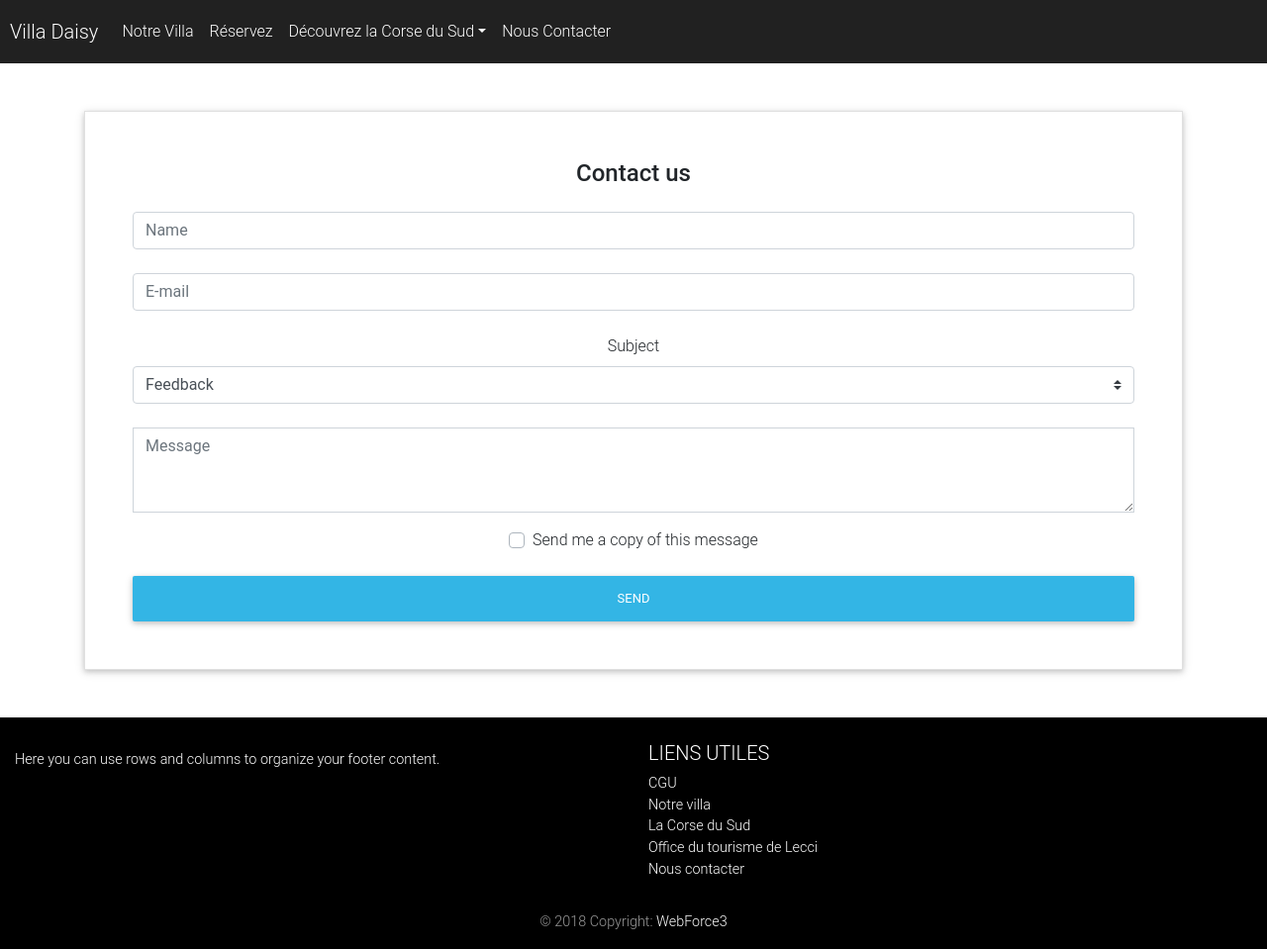
After one commit to Sesmose/VillaDaisy2, a Symfony app: template templates/pages/contact.html.twig in a window 1280 px wide. The commit adds this page. Shown: the whole page at 99% size. Run offline with Twig, Linux system fonts and the light colour scheme; the template is opened without the code that fills it, so the values that code supplies are empty; some libraries are stand-ins or nearby versions.

Commit message:
Front MAJ

```diff
--- a/config/routes.yaml
+++ b/config/routes.yaml
@@ -20,3 +20,9 @@ captcha_routing:
 activites:
   path: /activites
   controller: App\Controller\ActivitesController::index
+
+
+
+contact:
+  path: /contact
+  controller: App\Controller\ContactController::index
--- a/templates/base.html.twig
+++ b/templates/base.html.twig
@@ -58,6 +58,7 @@
             </style>
         {% endblock %}
     </head>
+    <body>
     <!--Navbar-->
     <nav class="navbar navbar-expand-lg navbar-dark elegant-color-dark scrolling-navbar">
 
@@ -86,13 +87,14 @@
                     <a class="nav-link dropdown-toggle" id="navbarDropdownMenuLink" data-toggle="dropdown"
                        aria-haspopup="true" aria-expanded="false">Découvrez la Corse du Sud</a>
                     <div class="dropdown-menu mt-1" aria-labelledby="navbarDropdownMenuLink">
-                        <a class="dropdown-item" href="https://www.tripadvisor.fr/Attractions-g1497688-Activities-c61-Lecci_Porto_Vecchio_Corse_du_Sud_Corsica.html">Pour les sportifs</a>
-                        <a class="dropdown-item" href="https://www.tripadvisor.fr/Restaurants-g1497688-Lecci_Porto_Vecchio_Corse_du_Sud_Corsica.html">A deux</a>
-                        <a class="dropdown-item" href="http://www.vacances-corses.com/2011/04/14/10-visites-corse-du-sud/">Pour se ressourcer</a>
+                        <a class="dropdown-item" href="{{ path('activites') }}">Les activités</a>
+                        <a class="dropdown-item" href="https://www.tripadvisor.fr/Attractions-g1497688-Activities-c61-Lecci_Porto_Vecchio_Corse_du_Sud_Corsica.html">Sport</a>
+                        <a class="dropdown-item" href="https://www.tripadvisor.fr/Restaurants-g1497688-Lecci_Porto_Vecchio_Corse_du_Sud_Corsica.html">Gastronomie</a>
+                        <a class="dropdown-item" href="http://www.vacances-corses.com/2011/04/14/10-visites-corse-du-sud/">Nature</a>
                     </div>
                 </li>
                 <li class="nav-item">
-                    <a class="nav-link" href="#">Nous Contacter</a>
+                    <a class="nav-link" href="{{ path('contact') }}">Nous Contacter</a>
                 </li>
 
             </ul>
@@ -138,16 +140,16 @@
                             <a href="#!">CGU</a>
                         </li>
                         <li>
-                            <a href="#!">Notre villa</a>
+                            <a href="{{ path('maison') }}">Notre villa</a>
                         </li>
                         <li>
-                            <a href="#!">La Corse du Sud</a>
+                            <a href="{{ path('activites') }}">La Corse du Sud</a>
                         </li>
                         <li>
-                            <a href="#!">Office du tourisme de Porto-Vecchio</a>
+                            <a href="http://www.lecci-sudcorse.com/">Office du tourisme de Lecci</a>
                         </li>
                         <li>
-                            <a href="#!">Nous contacter</a>
+                            <a href="{{ path('contact') }}">Nous contacter</a>
                         </li>
                     </ul>
 
@@ -166,6 +168,7 @@
         <!-- Copyright -->
 
     </footer>
+    </body>
     <!-- Footer -->
         <!-- JQuery -->
         <script type="text/javascript" src="https://cdnjs.cloudflare.com/ajax/libs/jquery/3.4.1/jquery.min.js"></script>
--- /dev/null
+++ b/templates/pages/contact.html.twig
@@ -0,0 +1,57 @@
+{% extends 'base.html.twig' %}
+
+
+{% block stylesheet %}
+
+	<style>
+
+	</style>
+{% endblock %}
+{% block body %}
+<div class="container z-depth-1 my-5 px-0">
+<!-- Default form contact -->
+<form class="text-center border border-light p-5" action="#!">
+
+    <p class="h4 mb-4">Contact us</p>
+
+    <!-- Name -->
+    <input type="text" id="defaultContactFormName" class="form-control mb-4" placeholder="Name">
+
+    <!-- Email -->
+    <input type="email" id="defaultContactFormEmail" class="form-control mb-4" placeholder="E-mail">
+
+    <!-- Subject -->
+    <label>Subject</label>
+    <select class="browser-default custom-select mb-4">
+        <option value="" disabled>Choose option</option>
+        <option value="1" selected>Feedback</option>
+        <option value="2">Report a bug</option>
+        <option value="3">Feature request</option>
+        <option value="4">Feature request</option>
+    </select>
+
+    <!-- Message -->
+    <div class="form-group">
+        <textarea class="form-control rounded-0" id="exampleFormControlTextarea2" rows="3" placeholder="Message"></textarea>
+    </div>
+
+    <!-- Copy -->
+    <div class="custom-control custom-checkbox mb-4">
+        <input type="checkbox" class="custom-control-input" id="defaultContactFormCopy">
+        <label class="custom-control-label" for="defaultContactFormCopy">Send me a copy of this message</label>
+    </div>
+
+    <!-- Send button -->
+    <button class="btn btn-info btn-block" type="submit">Send</button>
+
+</form>
+<!-- Default form contact -->
+
+	</div>
+{% endblock %}
+{% block javascripts %}
+<script src="https://www.google.com/recaptcha/api.js" async defer></script>
+<script type="text/javascript">
+
+</script>
+{% endblock %}
--- a/templates/pages/home.html.twig
+++ b/templates/pages/home.html.twig
@@ -13,7 +13,10 @@
     {% block stylesheets %}
 <style>
     body{
-        background-color:#90caf9  ;
+                background: #1A2980;  /* fallback for old browsers */
+                background: -webkit-linear-gradient( #26D0CE, #1A2980);  /* Chrome 10-25, Safari 5.1-6 */
+                background: linear-gradient(#26D0CE, #1A2980); /* W3C, IE 10+/ Edge, Firefox 16+, Chrome 26+, Opera 12+, Safari 7+ */
+
     }
     footer{
         background-color: rgb(0.2,0.2,0.2);
```
Also changed, not shown: templates/demande/_form.html.twig (+8 -5 lines), templates/demande/new.html.twig (+22 -9 lines), templates/pages/activites.html.twig (+10 -7 lines), templates/pages/maison.html.twig (+5 -2 lines), public/medias/adeux.jpg (deleted), public/medias/restaurant.jpg (added).
